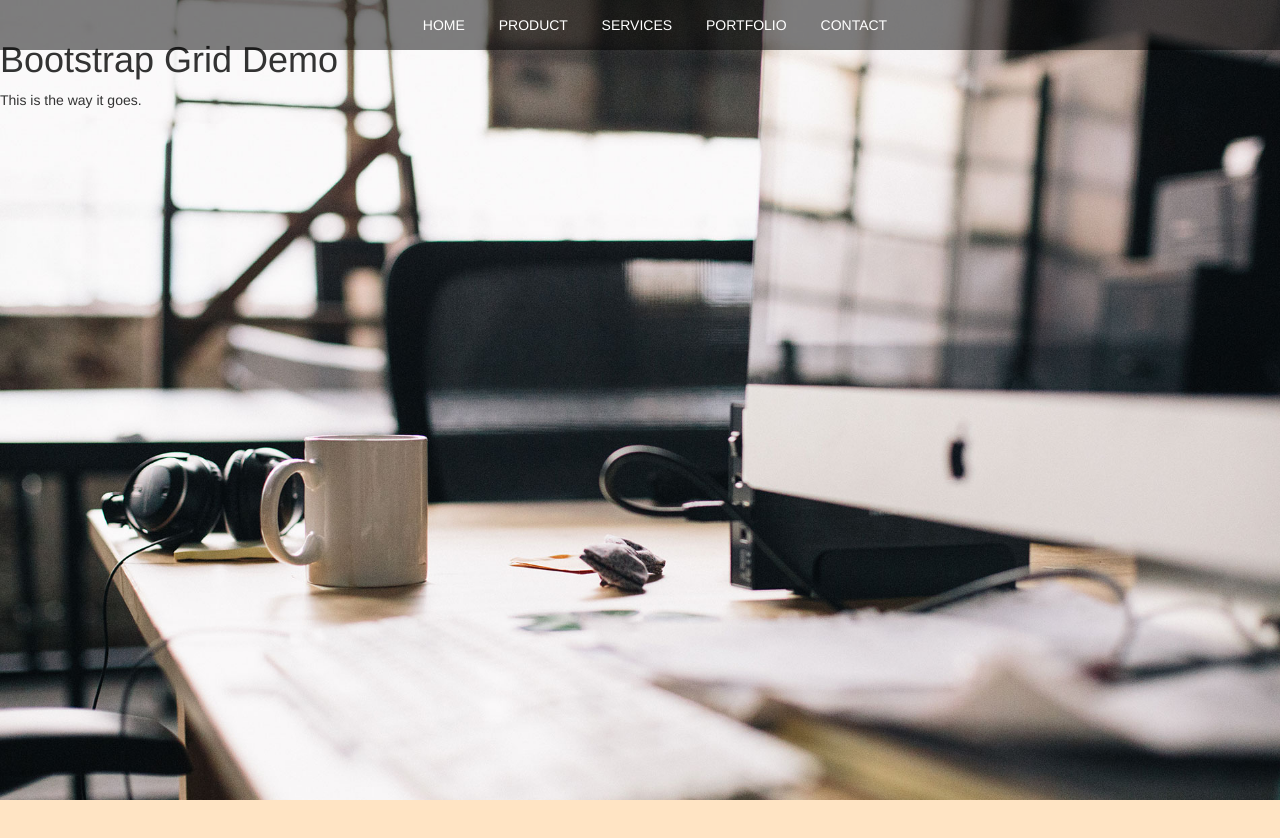
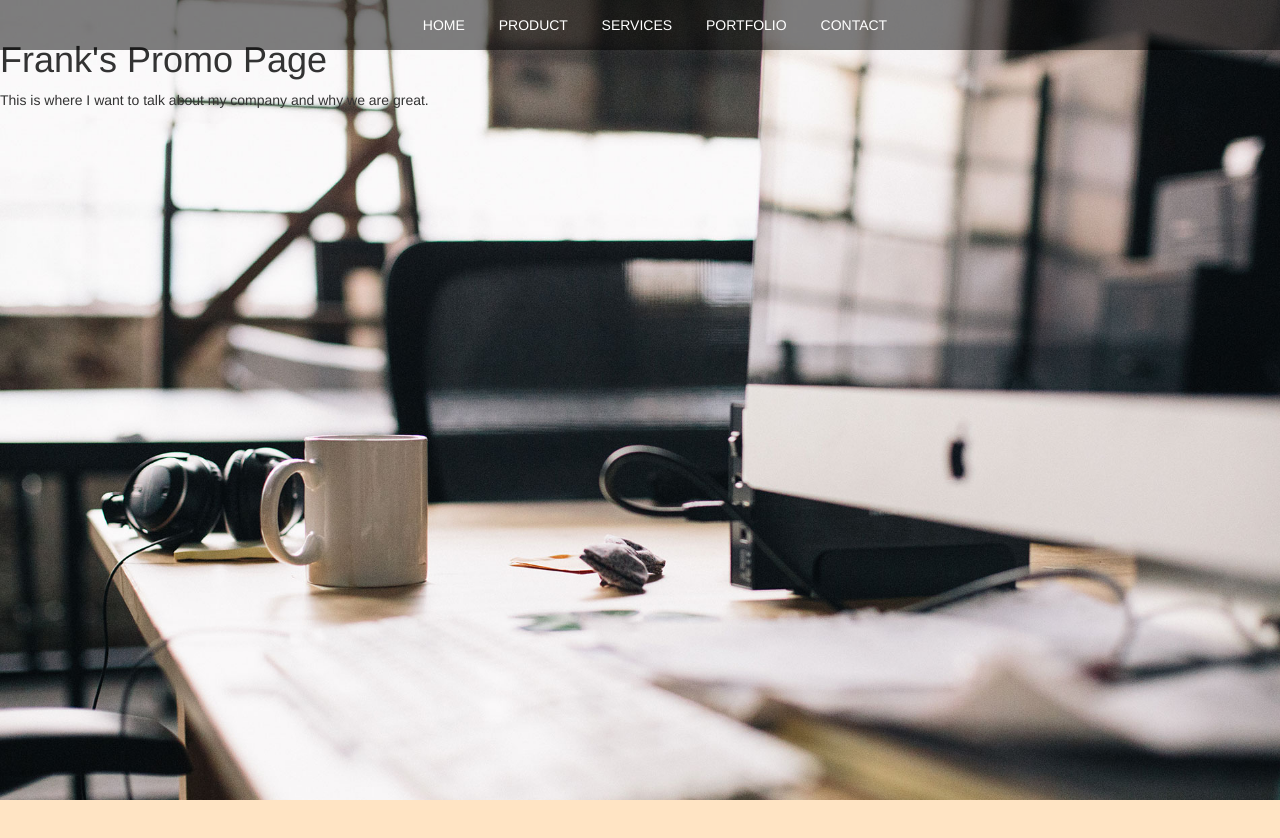
Before and after one commit to WCoaster77/WCoaster77.github.io, a plain HTML site: page index.html in a window 1280 px wide. Shown: the top 838 px of the page. Drawn offline with Linux system fonts and the light colour scheme.

```diff
--- a/index.html
+++ b/index.html
@@ -22,11 +22,9 @@
         <a id="contact" href="#contactSect">CONTACT</a>
     </nav>
     <div class="sect" id="homeSect">
-        <div >
-            <br />
-            <h1>Bootstrap Grid Demo</h1>
-            <p>This is the way it goes.</p>
-        </div>
+        <br />
+        <h1>Frank's Promo Page</h1>
+        <p>This is where I want to talk about my company and why we are great.</p>
     </div>
 
     <div class="subsection" id="productSect"></div>
```
